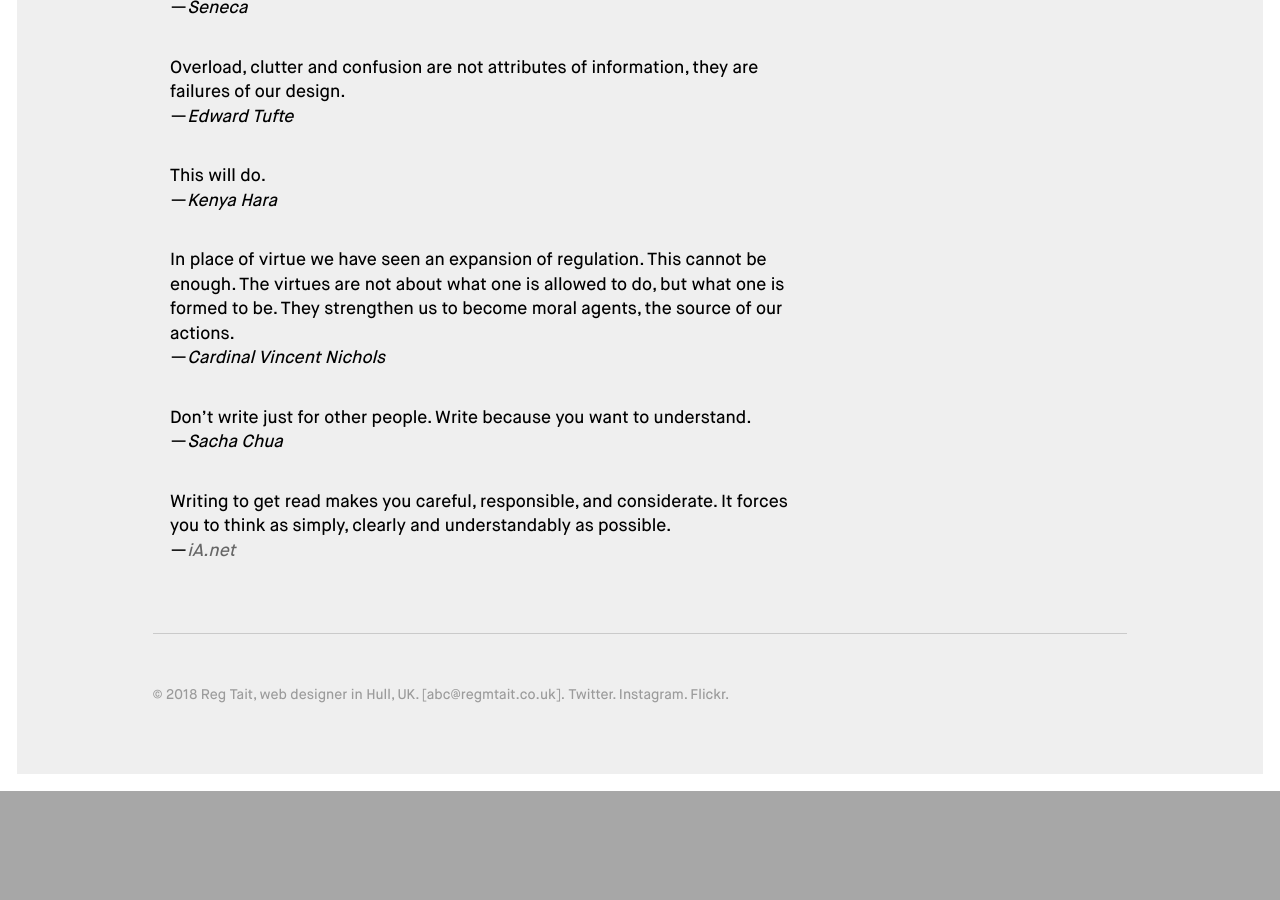
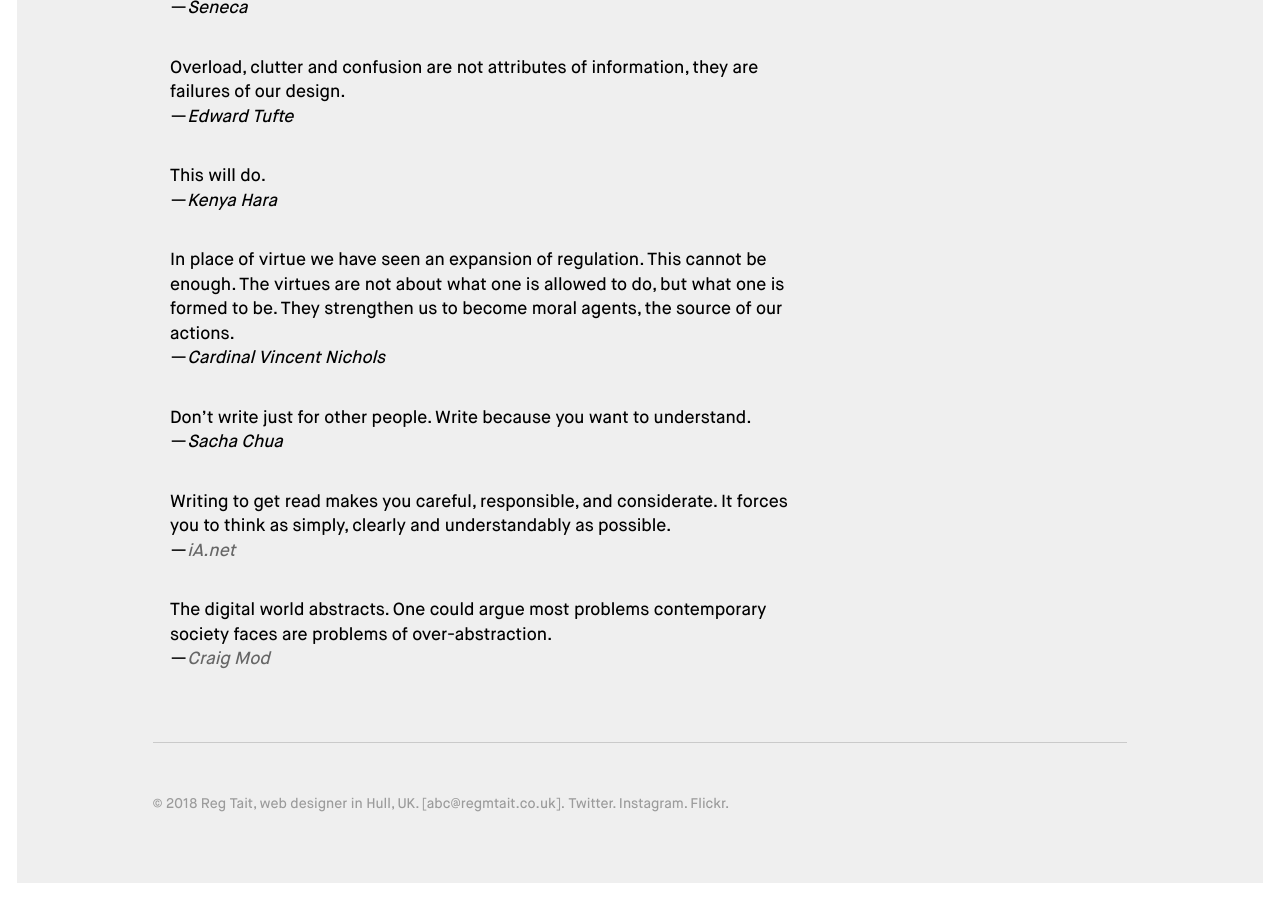
Before and after one commit to regmtait/regmtait.co.uk, a Jekyll site: the page built from quotes.md, in a window 1280 px wide and 900 px high, scrolled down 1771 px. Built offline with Jekyll 4.4.1, drawn with Linux system fonts in a browser that asks for light colours; before the commit the page ends 2562 px from its top, so only the background shows below that.

Commit message:
Add quote

```diff
--- a/quotes.md
+++ b/quotes.md
@@ -57,3 +57,5 @@ Just a list of quotes that I like.
 > Don’t write just for other people. Write because you want to understand.<br>—<cite>Sacha Chua</cite>
 
 > Writing to get read makes you careful, responsible, and considerate. It forces you to think as simply, clearly and understandably as possible.<br>—<cite>[iA.net](https://ia.net/topics/take-the-power-back/)</cite>
+
+> The digital world abstracts. One could argue most problems contemporary society faces are problems of over-abstraction.<br>—<cite>[Craig Mod](https://craigmod.com/essays/offscreen_interview/)</cite>
```
